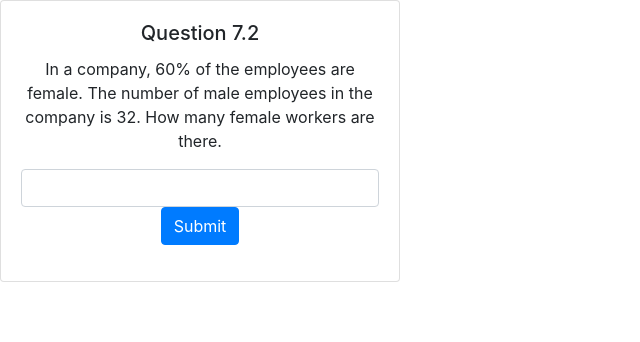
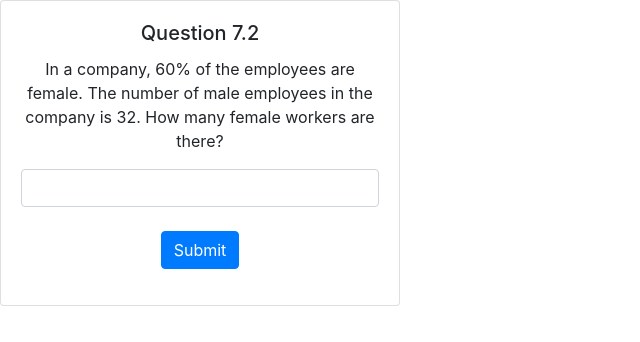
Before and after one commit to Custodia/exam-prepper, a React (Create React App) app: page / in a window 1280 px wide. Shown: the top 342 px of the page, without its empty margins (0-640 px from the left). Built offline with nearby package versions, Linux system fonts and the light colour scheme.

Commit message:
Add answer validation to math question

```diff
--- a/src/components/MathQuestion.jsx
+++ b/src/components/MathQuestion.jsx
@@ -1,21 +1,69 @@
 import Form from 'react-bootstrap/Form'
 import Button from 'react-bootstrap/Button'
 import Card from 'react-bootstrap/Card'
+import { Formik } from 'formik'
+
+const QuestionForm = ({
+  handleSubmit,
+  values,
+  touched: { answer: answerTouched },
+  isValid,
+  errors,
+  setFieldTouched,
+  setFieldValue
+}) => {
+  const { answer } = values
+  const answerIsCorrect = parseInt(answer) === 48
+
+  return (
+    <Form noValidate onSubmit={handleSubmit}>
+      <Form.Group>
+        <Form.Control
+          autoComplete="off"
+          type="text"
+          name="answer"
+          value={answer}
+          onChange={event => {
+            setFieldTouched('answer', false)
+            setFieldValue('answer', event.target.value)
+          }}
+          isInvalid={answerTouched && !answerIsCorrect}
+          isValid={answerTouched && answerIsCorrect}
+          placeholder=""
+          onFocus={event => {
+            if (event.target.autocomplete)
+              event.target.autocomplete = 'off'
+          }}
+        />
+        <Form.Control.Feedback type="invalid">
+          {answerTouched && answerIsCorrect ? null : 'Incorrect answer'}
+        </Form.Control.Feedback>
+        <br />
+        <Button variant="primary" type="submit">
+          Submit
+        </Button>
+      </Form.Group>
+    </Form>
+  )
+}
 
 const MathQuestion = () => {
   return (
     <Card style={{ width: '25rem' }}>
       <Card.Body>
         <Card.Title>Question 7.2</Card.Title>
-        <Card.Text>In a company, 60% of the employees are female. The number of male employees in the company is 32. How many female workers are there.</Card.Text>
-        <Form>
-          <Form.Group controlId="">
-            <Form.Control type="Answer" placeholder="" />
-            <Button variant="primary" type="submit">
-              Submit
-            </Button>
-          </Form.Group>
-        </Form>
+        <Card.Text>In a company, 60% of the employees are female. The number of male employees in the company is 32. How many female workers are there?</Card.Text>
+        <Formik
+          onSubmit={({ answer }, { setFieldTouched }) => {
+            if (!!answer)
+              setFieldTouched('answer', true)
+          }}
+          initialValues={{ answer: '' }}
+          validateOnChange={false}
+          validateOnBlur={false}
+        >
+          {QuestionForm}
+        </Formik>
       </Card.Body>
     </Card>
   )
```
